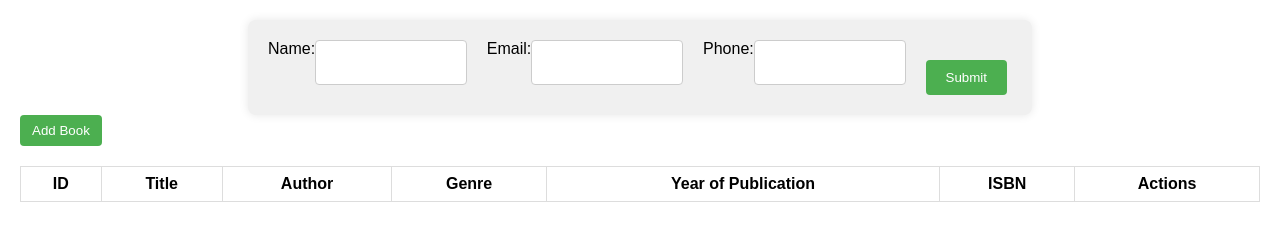
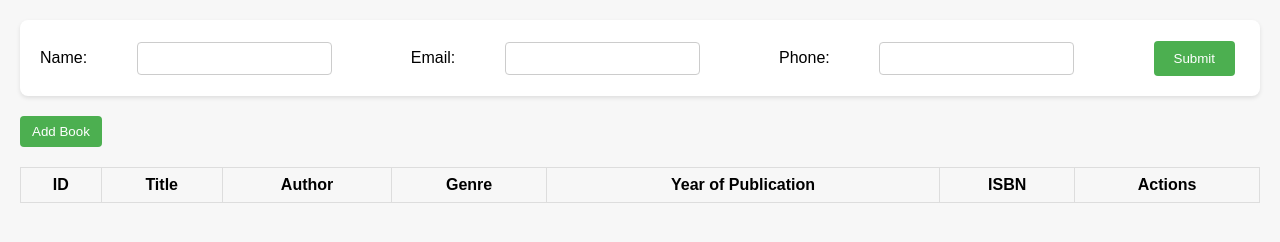
Before and after one commit to H-S-RATHI/Book-Donate-Prj, a website: page public/index.html in a window 1280 px wide. Drawn offline with Linux system fonts and the light colour scheme; no server answers.

Commit message:
css updated

```diff
--- a/public/index.html
+++ b/public/index.html
@@ -19,7 +19,7 @@
       /><br /><br />
 
       <label for="userPhone">Phone:</label>
-      <input type="tel" id="userPhone" name="userPhone" required /><br /><br />
+      <input type="text" id="userPhone" name="userPhone" required /><br /><br />
 
       <button type="submit">Submit</button>
     </form>
--- a/public/styles.css
+++ b/public/styles.css
@@ -3,38 +3,33 @@ body {
   font-family: Arial, sans-serif;
   margin: 0;
   padding: 20px;
+  background-color: #f7f7f7; /* Optional: added a light background color */
 }
 
 /* Form Styles */
 #userForm {
-  background-color: #f0f0f0;
+  background-color: #fff;
   display: flex;
-  justify-content: center;
-  text-align: center;
+  align-items: center; /* Align form items vertically */
+  justify-content: space-between; /* Distribute space between form items */
   padding: 20px;
   border-radius: 8px;
-  box-shadow: 0 0 10px rgba(0, 0, 0, 0.1);
+  box-shadow: 0 2px 4px rgba(0, 0, 0, 0.1);
   margin-bottom: 20px;
-  width: 60%;
-  margin: 0 auto;
+  width: 100%;
+  box-sizing: border-box;
 }
 
 #userForm label {
-  display: block;
-  margin-bottom: 5px;
+  margin-right: 10px; /* Space between label and input */
 }
 
 #userForm input[type="text"],
 #userForm input[type="email"],
 #userForm input[type="tel"] {
-  width: calc(33.33% - 20px);
   padding: 8px;
-  margin-bottom: 10px;
   border: 1px solid #ccc;
   border-radius: 4px;
-  display: inline-block;
-  vertical-align: middle;
-  margin-right: 20px;
   box-sizing: border-box;
 }
 
@@ -45,11 +40,28 @@ body {
   border: none;
   border-radius: 4px;
   cursor: pointer;
-  margin-top: 20px;
 }
 
 #userForm button[type="submit"]:hover {
   background-color: #45a049;
+}
+
+/* Table Styles */
+/* ... (keep your existing table styles) ... */
+
+/* Button Styles */
+button {
+  padding: 8px 12px;
+  cursor: pointer;
+  border: none;
+  border-radius: 4px;
+  background-color: #4caf50;
+  color: white;
+  margin-right: 5px;
+}
+
+button:hover {
+  background-color: #16e821;
 }
 
 /* Table Styles */
```
